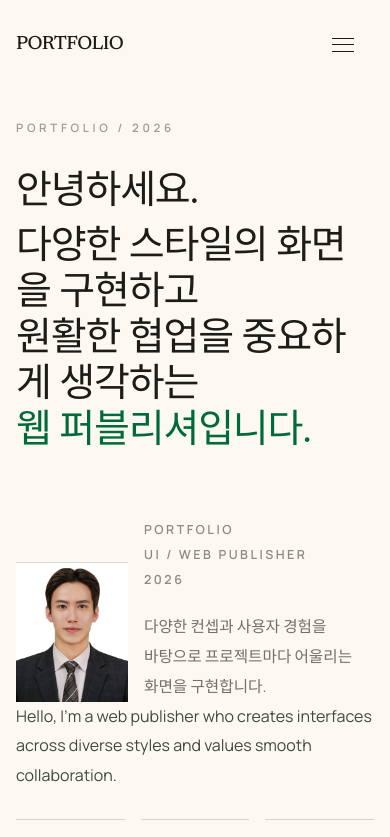
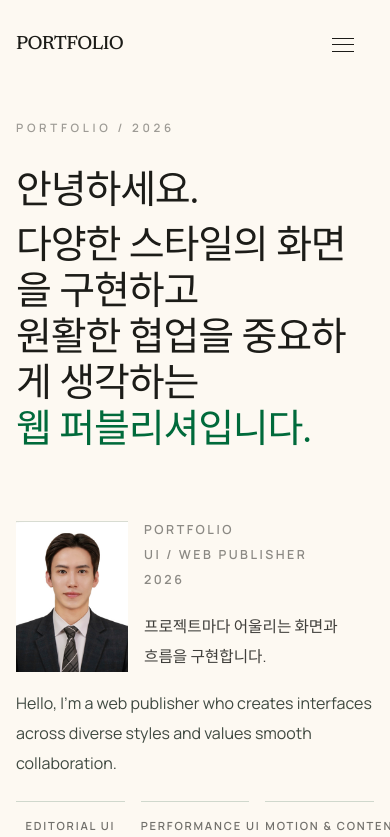
Before and after one commit to ghkoh6386-ux/Portfolio01, a React (Vite) app: page / in a window 390 px wide. Shown: the top 837 px of the page. Built offline with nearby package versions, Linux system fonts and the light colour scheme.

Commit message:
모바일 수정

```diff
--- a/src/components/home/Hero.jsx
+++ b/src/components/home/Hero.jsx
@@ -34,10 +34,7 @@ export default function Hero() {
                 <span>UI / Web Publisher</span>
                 <span>2026</span>
               </div>
-              <p>
-                다양한 컨셉과 사용자 경험을 바탕으로 프로젝트마다 어울리는 화면을
-                구현합니다.
-              </p>
+              <p>프로젝트마다 어울리는 화면과 흐름을 구현합니다.</p>
             </div>
           </div>
         </div>
--- a/src/styles/home/_hero.scss
+++ b/src/styles/home/_hero.scss
@@ -57,7 +57,7 @@
 
     p {
       margin: 0;
-      color: $text-soft;
+      color: rgba($text, 0.84);
       font-size: 1.06rem;
       line-height: 1.9;
       word-break: keep-all;
@@ -81,6 +81,9 @@
 
   &__aside-copy {
     min-width: 0;
+    display: flex;
+    flex-direction: column;
+    justify-content: space-between;
   }
 
   &__meta {
@@ -198,6 +201,7 @@
       grid-template-columns: 7rem minmax(0, 1fr);
       gap: 1rem;
       align-self: stretch;
+      align-items: stretch;
       padding-bottom: 0;
     }
 
@@ -208,6 +212,11 @@
     &__copy p {
       max-width: 100%;
       font-size: 1rem;
+    }
+
+    &__copy {
+      margin-top: 1.1rem;
+      gap: 1.4rem;
     }
 
     h1 {
--- a/src/styles/home/_skills.scss
+++ b/src/styles/home/_skills.scss
@@ -118,7 +118,21 @@
     }
 
     &__grid {
-      grid-template-columns: 1fr;
+      grid-template-columns: repeat(2, minmax(0, 1fr));
+      gap: 1rem;
+    }
+
+    &__column {
+      padding: 1.2rem 1rem 1.4rem;
+
+      span {
+        margin-bottom: 1.1rem;
+        font-size: 0.62rem;
+      }
+    }
+
+    &__column li {
+      font-size: clamp(1.15rem, 3.5vw, 1.45rem);
     }
   }
 }
```
